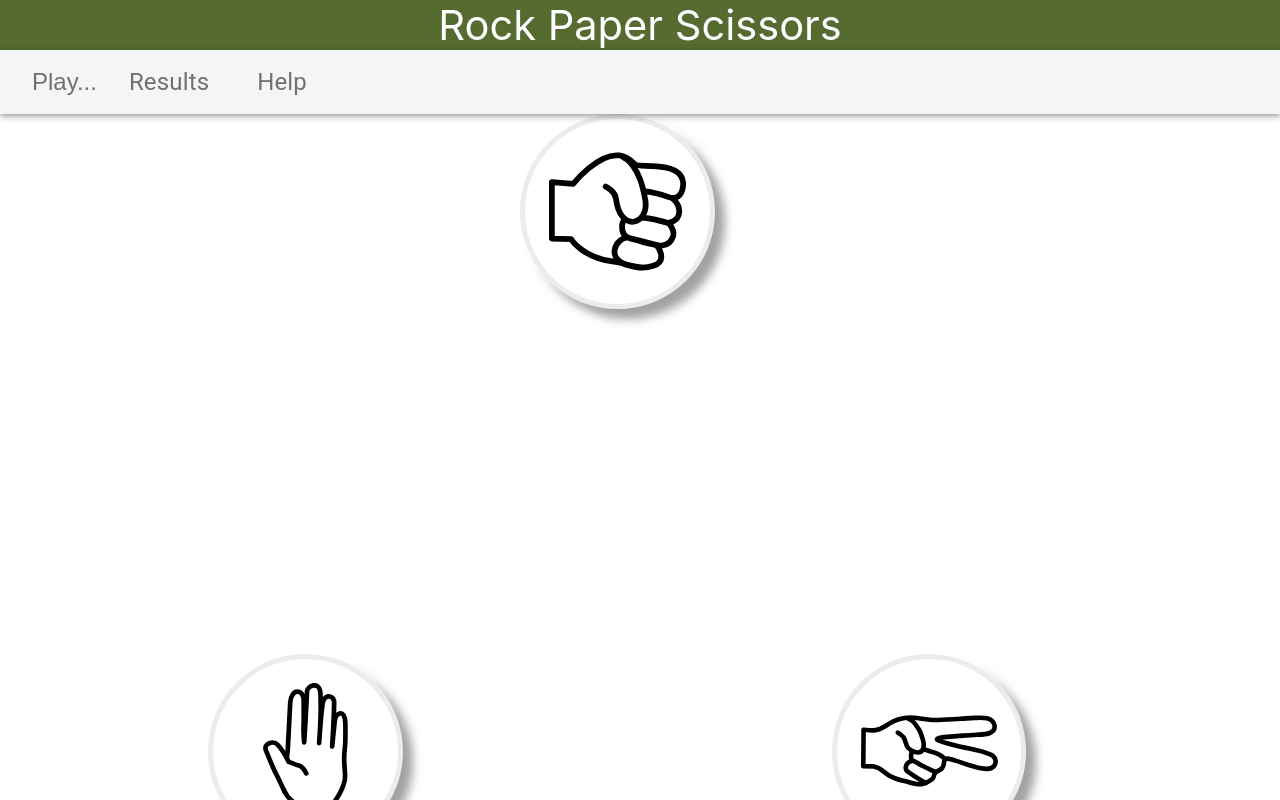
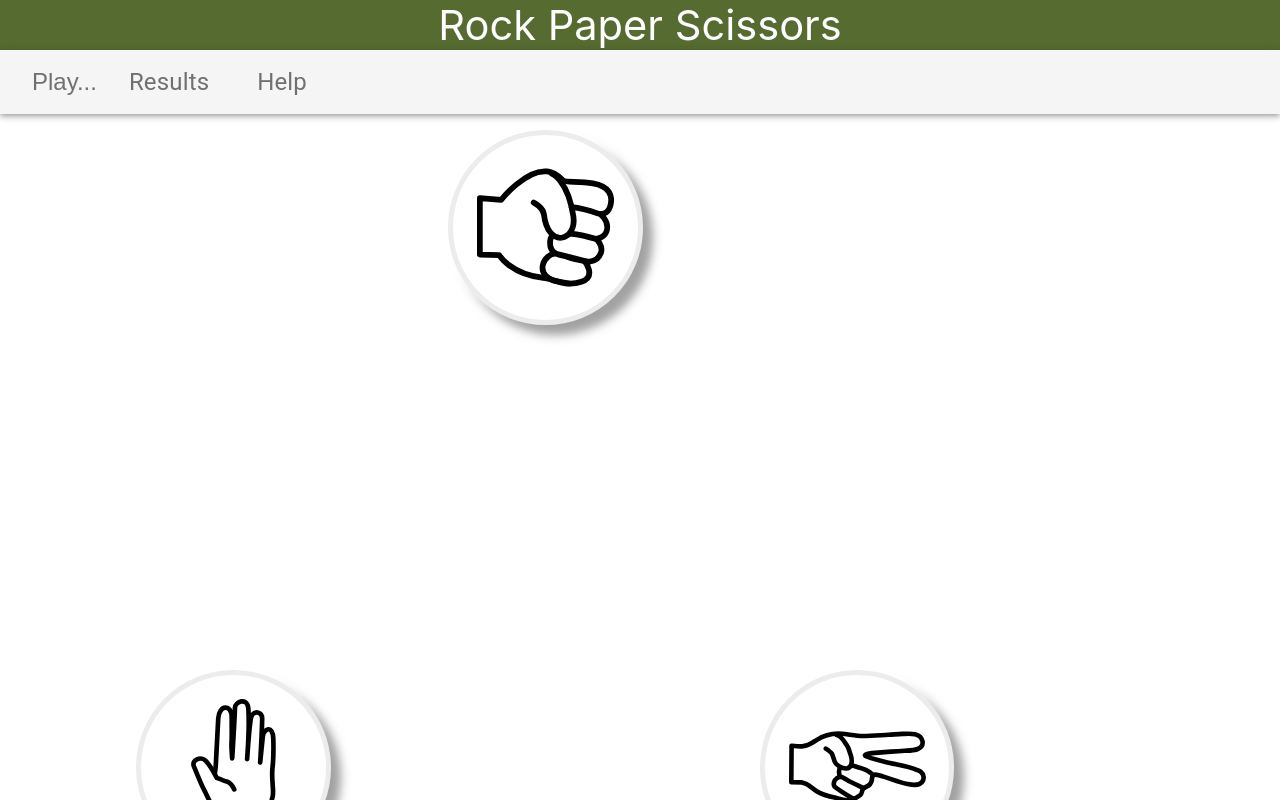
Before and after one commit to CodeGit/rockpaperscissors, a React (Create React App) app: page / in a window 1280 px wide. Shown: the top 800 px of the page. Built offline with nearby package versions, Linux system fonts and the light colour scheme.

Commit message:
improved positioning

```diff
--- a/src/components/ButtonCircle.tsx
+++ b/src/components/ButtonCircle.tsx
@@ -7,22 +7,17 @@ import { SerializedStyles } from "@emotion/react";
 
 const box = {
     height: buttonDiameter * 3,
-    width: buttonDiameter * 3
+    width: buttonDiameter * 3,
 }
 
-const stroke = 2;
+const outerStyles = css({
+    width: `${box.width * 1.2}rem`,
+    height: `${box.height * 1.2}rem`,
+    padding: "1rem",
+});
 
-const circle = {
-    height: box.height/2,
-    width: box.width/2,
-    radius: box.height/2 - (stroke),
-    stroke: stroke,
-}
-
-const styles = css({
+const innerStyles = css({
     position: "relative",
-    width: "fit-content",
-    height: "fit-content",
     top: "0",
     left: "0",
 });
@@ -91,23 +86,19 @@ const ButtonCircle: React.FC<CircleProps> = ({mode=GameMode.RPS}) => {
         console.log(`Selected button ${selectedButton}`);
     }, [selectedButton]);
 
-    const positionButton = (button: JSX.Element, index: number, numButtons: number, buttonDiameter: number, box: {height: number, width: number}, defaultButtonStyle: SerializedStyles, buttonStyles: SerializedStyles[]) => {
+    const positionButton = (button: JSX.Element, index: number, numButtons: number, buttonDiameter: number, box: {height: number, width: number}, defaultButtonStyle: SerializedStyles) => {
         const r = box.height/2;
-        const a = box.height/2;
-        const b = box.width/2;
 
         const angle = ((Math.PI*2)/numButtons) * index;
-        // calculate x and y for first quadrant of circle
         let x = r * Math.cos(angle);
         let y = r * Math.sin(angle);
+        const top = (box.height/2) - x;
+        const left = (box.width/2) + y - (buttonDiameter / 2);
 
-        const top = (box.height/2) - x;
-        const left = (box.width/2) + y - (buttonDiameter/2);
-
-        //console.log(`${index}: angle=${(angle).toFixed(2)} raw-x=${x.toFixed(2)} raw-y=${y.toFixed(2)} h=${box.height} w=${box.width} d=${buttonDiameter} top=${top.toFixed(2)} left=${left.toFixed(2)}`);
+        console.log(`${index}: angle=${(angle).toFixed(2)} raw-x=${x.toFixed(2)} raw-y=${y.toFixed(2)} h=${box.height} w=${box.width} d=${buttonDiameter} top=${top.toFixed(2)} left=${left.toFixed(2)}`);
         const style = css({
             top: `${top}rem`,
-            left: `${left}rem`
+            left: `${left}rem`,
         }, defaultButtonStyle);
         return (<div css={style} key={`${index}-button`}>{button}</div>)
     };
@@ -129,10 +120,12 @@ const ButtonCircle: React.FC<CircleProps> = ({mode=GameMode.RPS}) => {
             break;
     }
     return (
-        <div data-test-id="circle-container" css={styles}>
-            <svg css={svgStyles} data-test-id="circle-svg">
-            </svg>
-            { buttons.map((button, index) => positionButton(button, index, buttons.length, buttonDiameter, box, defaultButtonStyle, buttonStyles) ) }
+        <div css={outerStyles}>
+            <div data-test-id="circle-container" css={innerStyles}>
+                <svg css={svgStyles} data-test-id="circle-svg">
+                </svg>
+                { buttons.map((button, index) => positionButton(button, index, buttons.length, buttonDiameter, box, defaultButtonStyle) ) }
+            </div>
         </div>
 
     );
```
